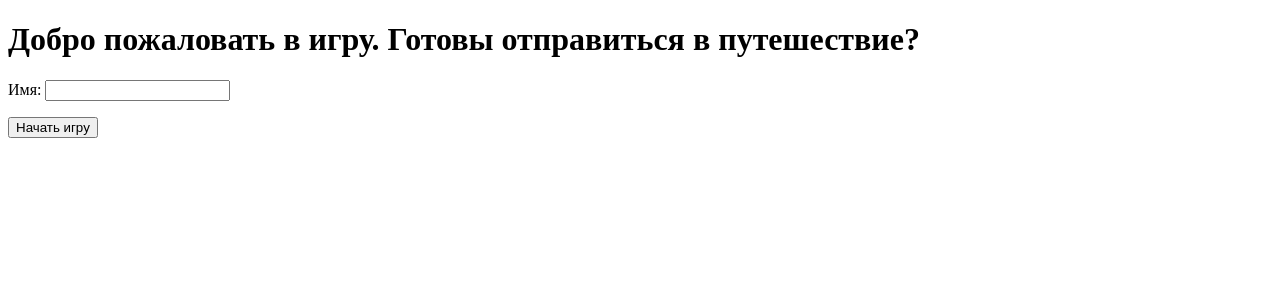
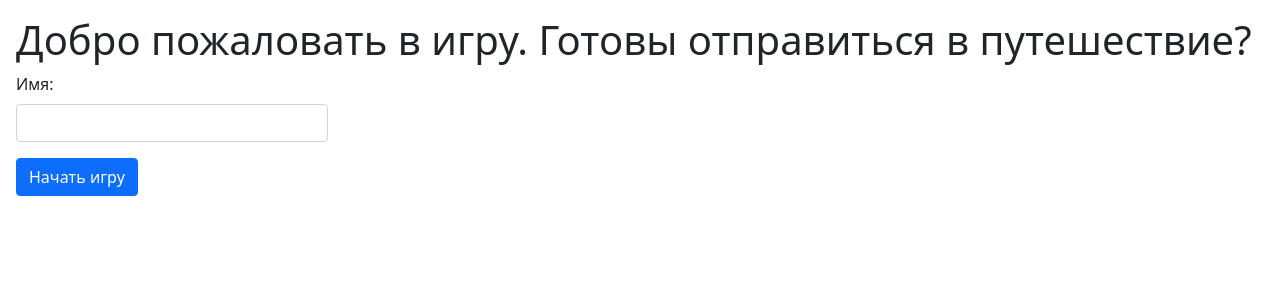
Before and after one commit to kkateled/GamePointsOfView, a Flask app: template MyProject/templates/index.html in a window 1280 px wide. Shown: the top 300 px of the page. Run offline with Flask 2, Linux system fonts and the light colour scheme; the template is opened without the code that fills it: values that come from a table or form of the project are taken from there, most other values are stand-ins (such as "Sample title", 1, 10 or a date in 2020).

Commit message:
Add images and bootstrap

```diff
--- a/MyProject/templates/base.html
+++ b/MyProject/templates/base.html
@@ -1,5 +1,18 @@
 <!DOCTYPE html>
 <html lang="en">
+<head>
+    <!-- Required meta tags -->
+    <meta charset="utf-8">
+    <meta name="viewport" content="width=device-width, initial-scale=1">
+
+    <!-- Bootstrap CSS -->
+    <link href="https://cdn.jsdelivr.net/npm/bootstrap@5.1.3/dist/css/bootstrap.min.css" rel="stylesheet" integrity="sha384-1BmE4kWBq78iYhFldvKuhfTAU6auU8tT94WrHftjDbrCEXSU1oBoqyl2QvZ6jIW3" crossorigin="anonymous">
+
+    {% block title %}
+    <title>{{title}}</title>
+    {% endblock %}
+</head>
+
 <body>
 {% block content -%}
 {% endblock -%}
--- a/MyProject/templates/index.html
+++ b/MyProject/templates/index.html
@@ -2,10 +2,15 @@
 
 {% block content %}
 {{ super() }}
-        <h1>Добро пожаловать в игру. Готовы отправиться в путешествие?</h1>
-        <form method="POST" action="{{ url_for('post_index') }}">
-                {{ form.hidden_tag() }}
-                <p>{{ form.name.label }} {{form.name() }}</p>
-                <p>{{ form.submit() }}</p>
-        </form>
+<div class="p-3">
+    <h1>Добро пожаловать в игру. Готовы отправиться в путешествие?</h1>
+    <form method="POST" action="{{ url_for('post_index') }}">
+        {{ form.hidden_tag() }}
+        <div class="col-sm-3 mb-3">
+            {{ form.name.label(class="form-label") }}
+            {{ form.name(class="form-control") }}
+        </div>
+        {{ form.submit(class="btn btn-primary") }}
+    </form>
+</div>
 {% endblock %}
--- a/MyProject/templates/win.html
+++ b/MyProject/templates/win.html
@@ -2,6 +2,6 @@
 
 {% block content %}
 {{ super() }}
-    <h1>Поздавляю с победой</h1>
-
+    <h1 class="text-center text-success p-3 mb-3">Поздавляю с победой</h1>
+    <img src="static/images/balcony.jpg"  class="img-fluid" alt="file is damaged">
 {% endblock %}
```
Also changed, not shown: MyProject/templates/game.html (+8 -2 lines), MyProject/static/images/balcony.jpg (added), MyProject/static/images/dungeon_plan.png (added).
